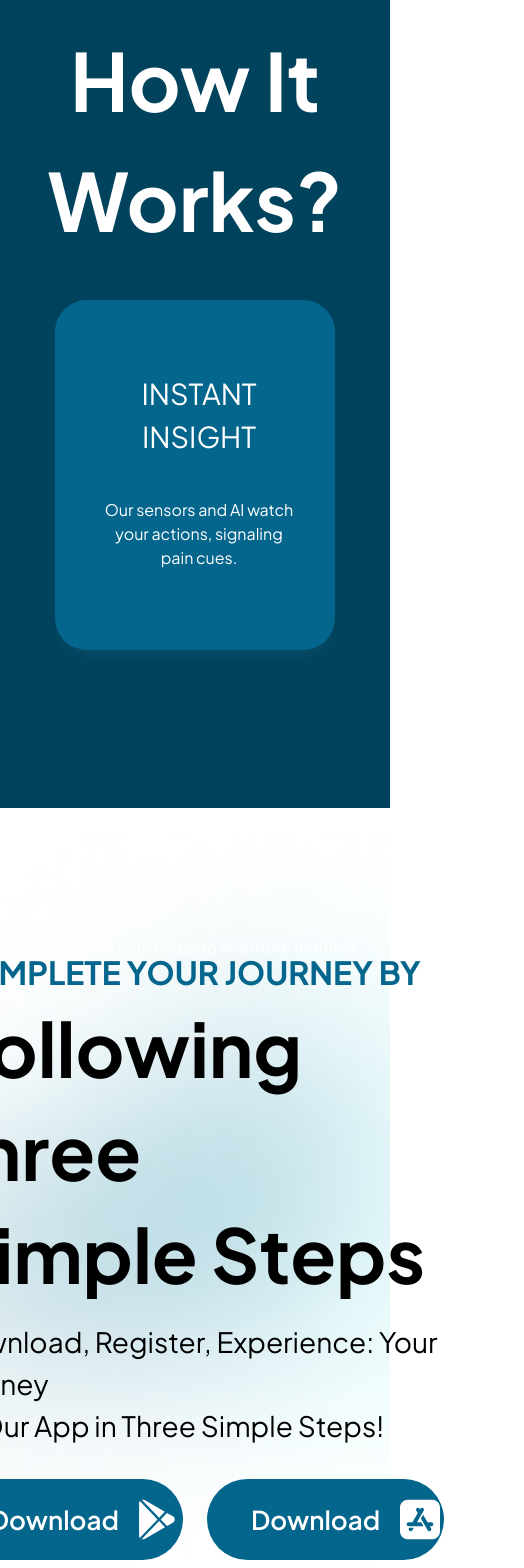
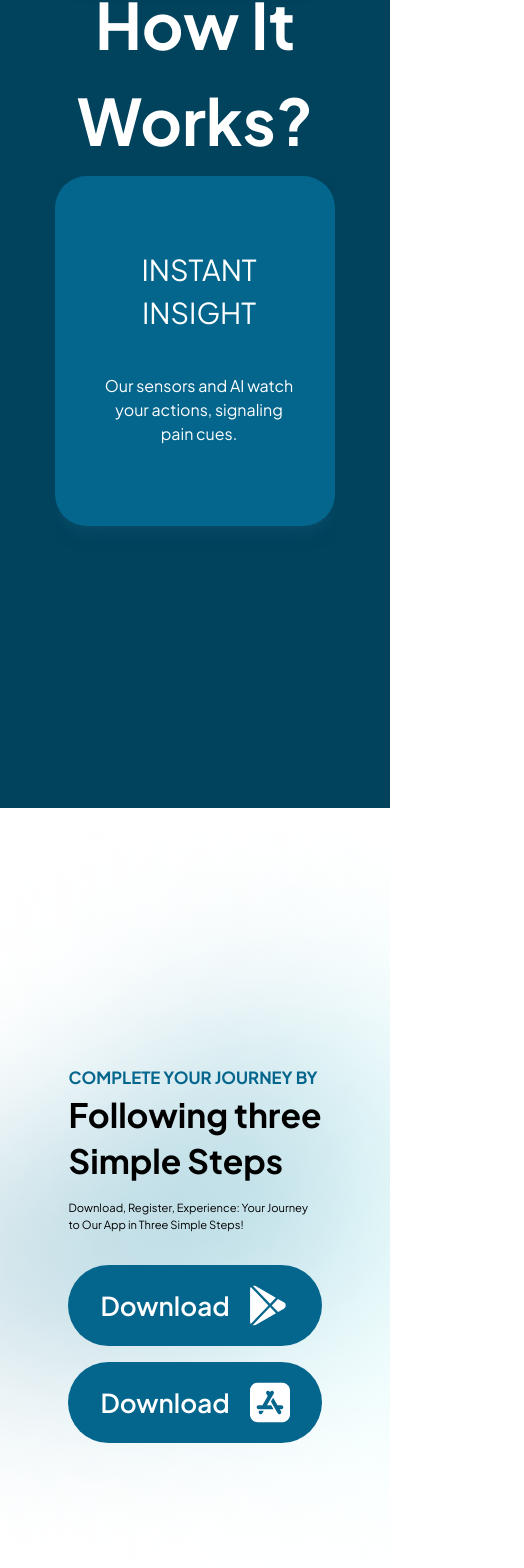
Before and after one commit to B2Yassine00/scia-tech-page, a React (Vite) app: page / in a window 390 px wide. Shown: the part 3822-5390 px from the top of the page, 524 px wide, since content can reach past the window. Built offline with nearby package versions, Linux system fonts and the light colour scheme.

Commit message:
modified the responsiveness of the steps section

```diff
--- a/src/components/Features.jsx
+++ b/src/components/Features.jsx
@@ -21,8 +21,8 @@ const Features = () => {
   return (
     <div className=" h-screen bg-[#01425c] bg-contain lg:bg-feature-pattern lg:bg-cover lg:bg-no-repeat lg:mb-0">
       <motion.div variants={textVariant()}>
-        <h2 className={`${styles.sectionHeadText} text-center text-white`}>
-          <p className="pt-14">How It Works?</p>
+        <h2 className={`font-extrabold md:text-[60px] sm:text-[50px] xs:text-[40px] text-[4rem] text-center text-white`}>
+          <p className="pt-3 md:pt-14">How It Works?</p>
         </h2>
       </motion.div>
       <div className="container">
@@ -46,7 +46,7 @@ const Features = () => {
             clickable: true,
           }}
           modules={[EffectCoverflow, Pagination, Navigation]}
-          className="swiper_container"
+          className="swiper_container md:py-8"
         >
           <Swiper
             slidesPerView={1}
@@ -99,9 +99,7 @@ const Features = () => {
         </Swiper>
       </div>
       {/* Small text for swipe instruction */}
-      <p className="text-white text-center md:hidden">
-        Swipe with your finger to see more features
-      </p>
+
     </div>
   );
 };
--- a/src/components/Steps.jsx
+++ b/src/components/Steps.jsx
@@ -98,16 +98,16 @@ const Steps = () => {
       <div className="flex justify-center h-full">
         <div className="justify-center timeline flex flex-col md:place-content-center items-center ml-20">
           <div>
-            <p className="font-extrabold text-[32px] text-[#05668D]">COMPLETE YOUR JOURNEY BY</p>
-            <p className="font-extrabold text-[75px] leading-snug">Following three <br /> Simple Steps</p>
-            <p className="font-light text-[28px] mt-4">Download, Register, Experience: Your Journey <br /> to Our App in Three Simple Steps!</p>
+            <p className="font-extrabold text-[1.05rem] md:text-[32px] text-[#05668D]">COMPLETE YOUR JOURNEY BY</p>
+            <p className="font-extrabold text-[2.10rem] md:text-[75px] leading-snug">Following three <br /> Simple Steps</p>
+            <p className="font-light text-[0.70rem] md:text-[28px] mt-4">Download, Register, Experience: Your Journey <br /> to Our App in Three Simple Steps!</p>
           </div>
-          <div className="flex mt-4 gap-6">
-            <button className="bg-[#05668D] border-4 border-transparent hover:border-[#05668D] hover:bg-white hover:text-[#05668D] mt-4 items-center flex gap-5 text-white font-semibold text-[26px] px-10 py-4 rounded-[150px] text-center hover:svg-fill-[#05668D]">
+          <div className="md:flex mt-4 gap-6">
+            <button className="bg-[#05668D] border-4 border-transparent hover:border-[#05668D] hover:bg-white hover:text-[#05668D] mt-4 items-center justify-center flex gap-5 text-white font-semibold text-[26px] px-12 md:px-10 py-4 rounded-[150px] text-center hover:svg-fill-[#05668D]">
               Download
               <img src={play_store} alt="" />
             </button>
-            <button className="bg-[#05668D] border-4 border-transparent hover:border-[#05668D] hover:bg-white hover:text-[#05668D] mt-4 items-center flex gap-5 text-white font-semibold text-[26px] px-10 py-4 rounded-[150px] text-center hover:svg-fill-[#05668D]">
+            <button className="bg-[#05668D] border-4 border-transparent hover:border-[#05668D] hover:bg-white hover:text-[#05668D] mt-4 items-center justify-center flex gap-5 text-white font-semibold text-[26px] px-12 md:px-10 py-4 rounded-[150px] text-center hover:svg-fill-[#05668D]">
               Download
               <img src={app_store} alt="" />
             </button>
--- a/src/index.css
+++ b/src/index.css
@@ -169,8 +169,7 @@
 }
 
 .swiper_container {
-  height: 80%;
-  padding: 2rem 0;
+  height: 60%;
   position: relative;
 }
 
@@ -235,7 +234,7 @@
 
 .slider-controler {
   position: relative;
-  bottom: 2rem;
+  bottom: 1rem;
   display: flex;
   align-items: center;
   justify-content: center;
```
